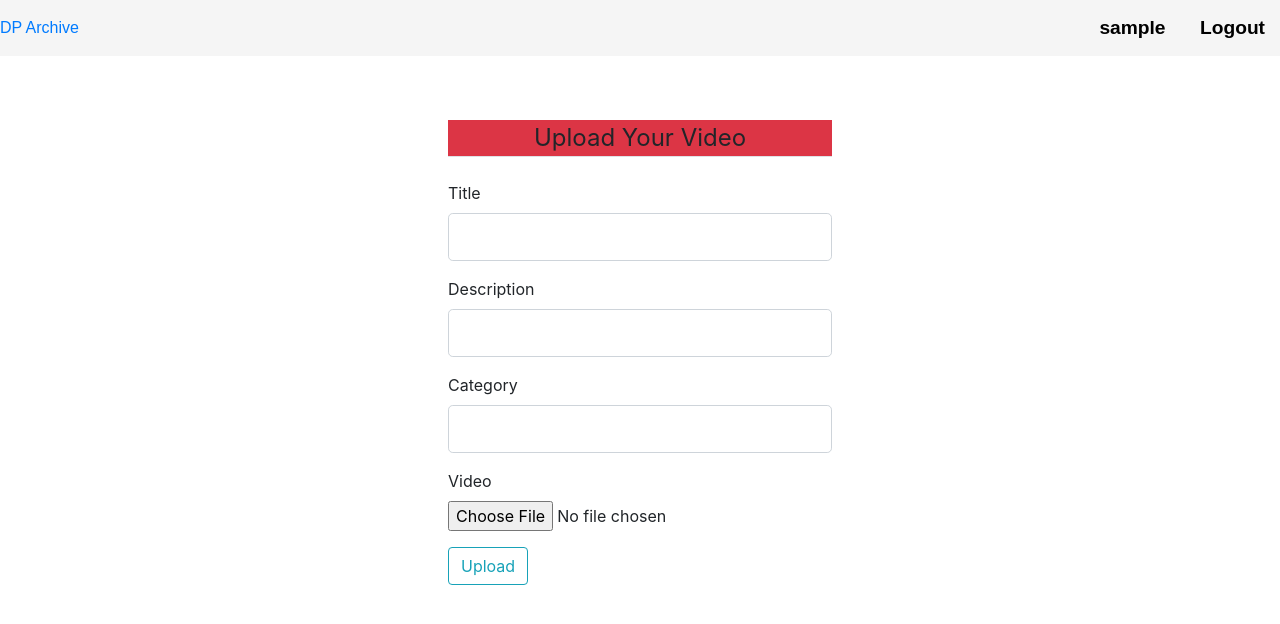
After one commit to hyeonukdev/flask_blog, a Flask app: page /project/upload in a window 1280 px wide. The commit adds this page. Shown: the top 624 px of the page. Run offline with Flask 2, Linux system fonts and the light colour scheme; the visitor is signed in with stand-in values (Sample User, id 1); data comes from the database, SQL or seed files in the repository; some libraries are stand-ins or nearby versions.

Commit message:
add project model

```diff
--- a/app/__init__.py
+++ b/app/__init__.py
@@ -27,9 +27,6 @@ def create_app(config_name):
 
     with app.app_context():
 
-        # DB create
-        db.create_all()
-
         # Import parts of our application
         from .api import api as api_blueprint
         from .main import main as main_blueprint
@@ -40,6 +37,9 @@ def create_app(config_name):
         app.register_blueprint(main_blueprint)
         app.register_blueprint(users_blueprint)
 
+        # DB create
+        db.create_all()
+
 
     return app
 
--- /dev/null
+++ b/app/main/forms.py
@@ -0,0 +1,29 @@
+from flask_wtf import FlaskForm
+from flask_wtf.file import FileField, FileAllowed, FileRequired
+from wtforms import StringField, PasswordField, BooleanField, SubmitField, IntegerField, TextField
+from wtforms.validators import ValidationError, DataRequired, Email, EqualTo, Length
+
+
+class ProjectUploadForm(FlaskForm):
+    project_title = TextField('Title', validators=[
+                            DataRequired(), Length(max=60)])
+    description = TextField('Description', validators=[DataRequired()])
+    category = StringField('Category', validators=[
+                           DataRequired(), Length(max=20)])
+    project_content = FileField('Video', validators=[FileAllowed(
+        ['mp4', 'mkv', '3gp', 'mov']), FileRequired()])
+    submit = SubmitField('Upload')
+
+
+class UpdateProjectForm(FlaskForm):
+    project_title = TextField('Title', validators=[
+                            DataRequired(), Length(max=60)])
+    description = TextField('Description', validators=[DataRequired()])
+    category = StringField('Category', validators=[
+                           DataRequired(), Length(max=20)])
+    submit = SubmitField('Update')
+
+
+class CommentForm(FlaskForm):
+    body = StringField('', validators=[DataRequired(), Length(max=400)])
+    submit = SubmitField('Comment Here')
--- a/app/main/views.py
+++ b/app/main/views.py
@@ -1,8 +1,49 @@
-from flask import render_template
+import os
+import secrets
+from app import db
+from flask import render_template, current_app, url_for, flash, redirect, request, abort
 from app.main import main
+from app.main.models import Project
+from app.main.forms import ProjectUploadForm, UpdateProjectForm
+from flask_login import login_user, current_user, logout_user, login_required
 
 
 @main.route("/")
 @main.route("/home")
 def home():
-    return render_template("index.html")
+    """Home Page view"""
+    projects = Project.query.all()
+    print(f"projects: {projects}")
+    return render_template('home.html', title='Home', projects=projects)
+
+
+def save_video(form_video):
+    '''Function to save video into static/videos directory'''
+
+    random_hex = secrets.token_hex(8)
+    _, f_ext = os.path.splitext(form_video.filename)
+    video_fn = random_hex + f_ext
+    video_path = os.path.join(current_app.root_path, 'static/videos', video_fn)
+
+    form_video.save(video_path)
+
+    return video_fn
+
+
+@main.route('/project/upload', methods=['GET', 'POST'])
+@login_required
+def upload():
+    """Video Upload Page view"""
+
+    form = ProjectUploadForm()
+
+    if form.validate_on_submit():
+        video_file = save_video(form.project_content.data)
+        project = Project(project_title=form.project_title.data, project_content=video_file,
+                      description=form.description.data, category=form.category.data, author=current_user)
+        db.session.add(project)
+        db.session.commit()
+        flash('Your Video has been posted!', 'success')
+        return redirect(url_for('main.home'))
+
+    return render_template('upload.html', title='Upload Video', form=form, legend='Upload Your Video')
--- a/app/static/css/main.css
+++ b/app/static/css/main.css
@@ -9,14 +9,14 @@
     align-items: center;
 }
 
-.youtube-logo{
+.dpa-logo{
     font-weight: bold;
     font-size: 1.4rem;
     color: red;
     text-decoration: none;
     margin-left: 100px;
 }
-.youtube-logo:hover{
+.dpa-logo:hover{
     color: red;
     text-decoration: none;
 
--- a/app/templates/layout.html
+++ b/app/templates/layout.html
@@ -29,8 +29,7 @@
             <a class="navigation-link" href="{{ url_for('users.login')}}">Login</a>
             <a class="navigation-link" href="{{ url_for('users.register')}}">Register</a>
             {% else %}
-<!--            <a class="navigation-link" href="{{ url_for('account')}}">{{ current_user.user_name}}</a>-->
-<!--            <a class="navigation-link" href="{{ url_for('upload')}}">Upload</a>-->
+            <a class="navigation-link" href="{{ url_for('users.account')}}">{{ current_user.user_name}}</a>
             <a class="navigation-link" href="{{ url_for('users.logout')}}">Logout</a>
             {% endif %}
         </div>
--- /dev/null
+++ b/app/templates/upload.html
@@ -0,0 +1,74 @@
+{% extends "layout.html" %}
+
+{% block content %}
+<div style="width:30%; margin-left: 35%; margin-top: 5%;">
+  <div>
+    <form method="POST" action="" enctype="multipart/form-data">
+      {{ form.hidden_tag() }}
+
+      <fieldset class='form-group'>
+        <legend style="text-align:center;" class='border-bottom mb-4 bg-danger'> {{legend}} </legend>
+
+        <div class='form-group'>
+          {{ form.project_title.label(class='form-control-label') }}
+
+          {% if form.project_title.errors %}
+          {{ form.project_title(class='form-control form-control-lg is-invalid') }}
+          <div class="invalid-feedback">
+            {% for error in form.project_title.errors %}
+            <span> {{ error }} </span>
+            {% endfor %}
+          </div>
+          {% else %}
+          {{ form.project_title(class='form-control form-control-lg') }}
+          {% endif %}
+        </div>
+
+        <div class='form-group'>
+          {{ form.description.label(class='form-control-label') }}
+
+          {% if form.description.errors %}
+          {{ form.description(class='form-control form-control-lg is-invalid') }}
+          <div class="invalid-feedback">
+            {% for error in form.description.errors %}
+            <span> {{ error }} </span>
+            {% endfor %}
+          </div>
+          {% else %}
+          {{ form.description(class='form-control form-control-lg') }}
+          {% endif %}
+        </div>
+
+        <div class='form-group'>
+          {{ form.category.label(class='form-control-label') }}
+
+          {% if form.category.errors %}
+          {{ form.category(class='form-control form-control-lg is-invalid') }}
+          <div class="invalid-feedback">
+            {% for error in form.category.errors %}
+            <span> {{ error }} </span>
+            {% endfor %}
+          </div>
+          {% else %}
+          {{ form.category(class='form-control form-control-lg') }}
+          {% endif %}
+        </div>
+
+        <div class="form-group">
+          {{ form.project_content.label() }}
+          {{ form.project_content(class="form-control-file") }}
+          {% if form.project_content.errors %}
+          {% for error in form.project_content.errors %}
+          <span class="text-danger">{{ error }}</span></br>
+          {% endfor %}
+          {% endif %}
+        </div>
+
+        <div class='form-group'>
+          {{ form.submit(class='btn btn-outline-info') }}
+        </div>
+    </form>
+  </div>
+
+</div>
+{% endblock %}
--- a/app/users/models.py
+++ b/app/users/models.py
@@ -1,7 +1,8 @@
-from app import db, login
 from datetime import datetime
 from flask_login import UserMixin
 from werkzeug.security import generate_password_hash, check_password_hash
+from app import db, login
+from app.main.models import Project, Comments, Likes
 
 
 class User(UserMixin, db.Model):
@@ -18,6 +19,11 @@ class User(UserMixin, db.Model):
     register_date = db.Column(
         db.DateTime, nullable=False, default=datetime.utcnow)
 
+    videos = db.relationship('Project', backref='author', lazy='dynamic')
+    comments = db.relationship('Comments', backref='author', lazy='dynamic')
+    liked = db.relationship(
+        'Likes', foreign_keys='Likes.user_id', backref='user', lazy='dynamic')
+
     def __repr__(self):
         return f"User('{self.user_name}', '{self.email}')"
 
@@ -31,6 +37,18 @@ class User(UserMixin, db.Model):
 
         return check_password_hash(self.password_hash, password)
 
+    def like_project(self, project):
+        if not self.has_liked_video(project):
+            like = Likes(user_id=self.id, project_id=project.id)
+            db.session.add(like)
+
+    def unlike_project(self, project):
+        if self.has_liked_video(project):
+            Likes.query.filter_by(user_id=self.id, project_id=project.id).delete()
+
+    def has_liked_video(self, video):
+        return Likes.query.filter(Likes.user_id == self.id, Likes.video_id == video.id).count() > 0
+
 
 @login.user_loader
 def load_user(id):
```
Also changed, not shown: app/main/models.py (added, +43 -0 lines), app/templates/account.html (added, +89 -0 lines), app/templates/home.html (added, +39 -0 lines), app/templates/index.html (deleted, +0 -10 lines), app/users/forms.py (+24 -0 lines), app/users/views.py (+46 -4 lines), 1 other file.
